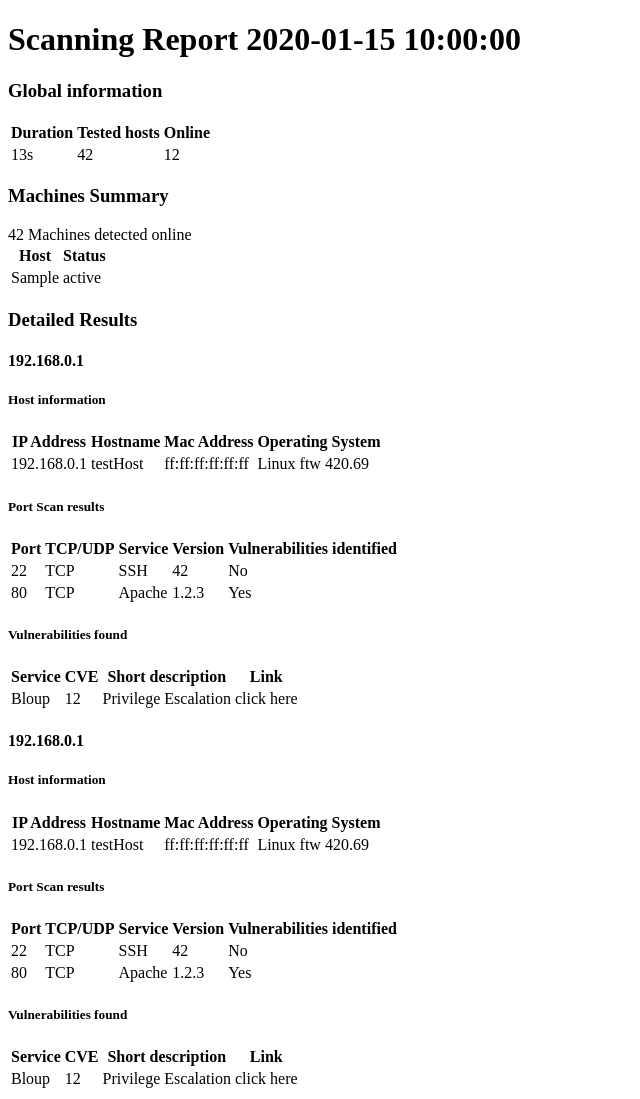
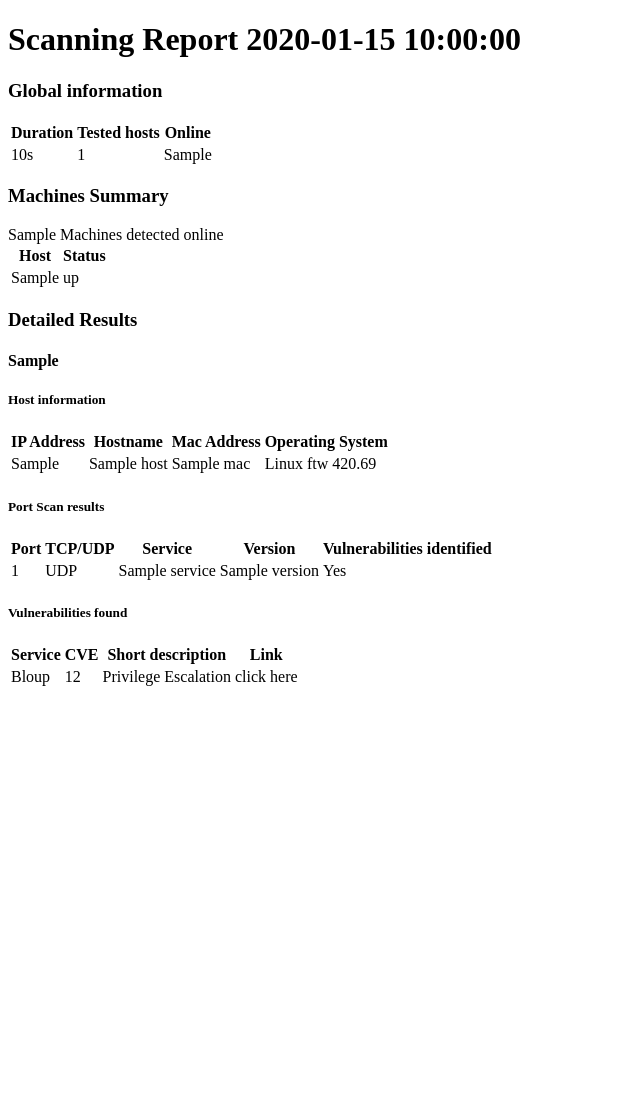
Before and after one commit to aHugues/port-eye, a Python web app: template port_eye/templates/export.html.j2 in a window 1280 px wide. Shown: the whole page, without its empty margins (0-640 px from the left). After the commit the page ends 686 px from the top, so only its background shows below. Run offline with Jinja, Linux system fonts and the light colour scheme; the template is opened without the code that fills it: most values are stand-ins (such as "Sample title", 1, 10 or a date in 2020).

Commit message:
Improve exporting template

```diff
--- a/port_eye/templates/export.html.j2
+++ b/port_eye/templates/export.html.j2
@@ -22,9 +22,9 @@
                 <th class="global-table-header">Online</th>
             </tr>
             <tr>
-                <td class="global-table-content">13s</td>
-                <td class="global-table-content">42</td>
-                <td class="global-table-content">12</td>
+                <td class="global-table-content">{{ report.duration }}s</td>
+                <td class="global-table-content">{{ report.nb_hosts }}</td>
+                <td class="global-table-content">{{ report.up }}</td>
             </tr>
         </table>
     </div>
@@ -35,20 +35,20 @@
             Machines Summary
         </h3>
 
-        <div class="hosts-count"><span class="temp">42</span> Machines detected online</div>
+        <div class="hosts-count">{{ report.up }} Machines detected online</div>
 
         <table class="status-table">
             <tr>
                 <th>Host</th>
                 <th>Status</th>
             </tr>
-            {% for host in hosts_status %}
+            {% for host in report.results %}
             <tr>
                 <td>{{ host.ip }}</td>
-                {% if host.status == "up" %}
-                    <td class="status-up">{{ host.status }}</td>
+                {% if host.state == "up" %}
+                    <td class="status-up">{{ host.state }}</td>
                 {% else %}
-                    <td class="status-down">{{ host.status }}</td>
+                    <td class="status-down">{{ host.state }}</td>
                 {% endif %}
             </tr>
             {% endfor %}
@@ -62,8 +62,9 @@
         </h3>
         <div class="detailed-info-wrapper">
 
+            {% for host in report.results %}
             <div class="detail-host-wrapper">
-                <h4 status="host-ip">192.168.0.1</h4>
+                <h4 status="host-ip">{{ host.ip }}</h4>
                 <div class="detail-host-content">
 
                     <h5>Host information</h5>
@@ -75,9 +76,9 @@
                             <th>Operating System</th>
                         </tr>
                         <tr>
-                            <td class="temp">192.168.0.1</td>
-                            <td class="temp">testHost</td>
-                            <td class="temp">ff:ff:ff:ff:ff:ff</td>
+                            <td>{{ host.ip }}</td>
+                            <td>{{ host.hostname }}</td>
+                            <td>{{ host.mac }}</td>
                             <td class="temp">Linux ftw 420.69</td>
                         </tr>
                     </table>
@@ -91,20 +92,17 @@
                             <th>Version</th>
                             <th>Vulnerabilities identified</th>
                         </tr>
+                        {% for port in host.ports %}
                         <tr>
-                            <td>22</td>
-                            <td>TCP</td>
-                            <td>SSH</td>
-                            <td>42</td>
-                            <td>No</td>
+                            <td>{{ port.port_number }}</td>
+                            <td>
+                                {% if port.tcp %}TCP{% else %}UDP{% endif %}
+                            </td>
+                            <td>{{ port.service }}</td>
+                            <td>{{ port.version }}</td>
+                            <td class="temp">Yes</td>
                         </tr>
-                        <tr>
-                            <td>80</td>
-                            <td>TCP</td>
-                            <td>Apache</td>
-                            <td>1.2.3</td>
-                            <td>Yes</td>
-                        </tr>
+                        {% endfor %}
                     </table>
 
                     <h5>Vulnerabilities found</h5>
@@ -124,70 +122,8 @@
                     </table>
                 </div>
             </div>
+            {% endfor %}
 
-
-            <div class="detail-host-wrapper">
-                    <h4 status="host-ip">192.168.0.1</h4>
-                    <div class="detail-host-content">
-
-                        <h5>Host information</h5>
-                        <table class="host-global-table">
-                            <tr>
-                                <th>IP Address</th>
-                                <th>Hostname</th>
-                                <th>Mac Address</th>
-                                <th>Operating System</th>
-                            </tr>
-                            <tr>
-                                <td class="temp">192.168.0.1</td>
-                                <td class="temp">testHost</td>
-                                <td class="temp">ff:ff:ff:ff:ff:ff</td>
-                                <td class="temp">Linux ftw 420.69</td>
-                            </tr>
-                        </table>
-
-                        <h5>Port Scan results</h5>
-                        <table class="host-global-table">
-                            <tr>
-                                <th>Port</th>
-                                <th>TCP/UDP</th>
-                                <th>Service</th>
-                                <th>Version</th>
-                                <th>Vulnerabilities identified</th>
-                            </tr>
-                            <tr>
-                                <td>22</td>
-                                <td>TCP</td>
-                                <td>SSH</td>
-                                <td>42</td>
-                                <td>No</td>
-                            </tr>
-                            <tr>
-                                <td>80</td>
-                                <td>TCP</td>
-                                <td>Apache</td>
-                                <td>1.2.3</td>
-                                <td>Yes</td>
-                            </tr>
-                        </table>
-
-                        <h5>Vulnerabilities found</h5>
-                        <table class="host-global-table">
-                            <tr>
-                                <th>Service</th>
-                                <th>CVE</th>
-                                <th>Short description</th>
-                                <th>Link</th>
-                            </tr>
-                            <tr>
-                                <td>Bloup</td>
-                                <td>12</td>
-                                <td>Privilege Escalation</td>
-                                <td>click here</td>
-                            </tr>
-                        </table>
-                    </div>
-                </div>
 
 
         </div>
```
Also changed, not shown: port_eye/export.py (+8 -5 lines).
